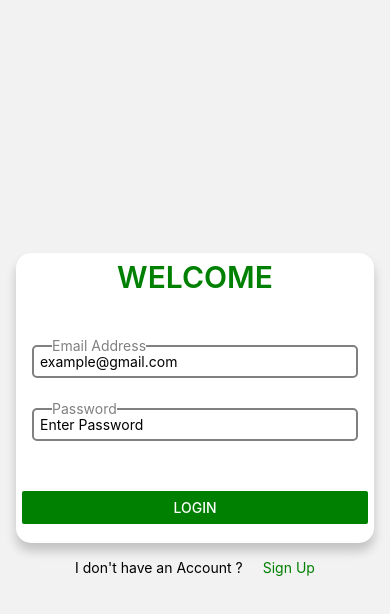
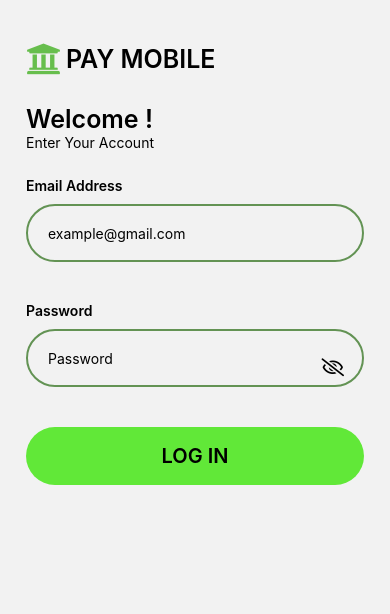
Before and after one commit to Sopulu920/paymentMobile, a React Native app: screen /Login in a window 390 px wide. Shown: the top 614 px of the page. Built offline with nearby package versions, Linux system fonts and the light colour scheme.

Commit message:
[ADD] login

```diff
--- a/component/Input/Input.tsx
+++ b/component/Input/Input.tsx
@@ -1,5 +1,7 @@
-import { View, Text, TextInput, StyleSheet, Platform } from "react-native"
+import { View, Text, TextInput, StyleSheet, Platform, Pressable } from "react-native"
+import FontAwesome5 from "react-native-vector-icons/FontAwesome5"
 import type { KeyboardTypeOptions } from "react-native";
+import { useState } from "react";
 
 interface InputProps {
     name?: string;
@@ -20,9 +22,12 @@ export const Input: React.FC<InputProps> = ({
     capitalizeFirstLetter = false,
     keyboardType,
 }) => {
+
+    // const [secure, setSecure] = useState(false)
+
     return (
         <View style={styles.container}>
-            {name ? (<Text style={styles.label}>{name}</Text>):(<></>)}
+            {name ? (<Text style={styles.label}>{name}</Text>) : (<></>)}
             <TextInput
                 style={styles.input}
                 placeholder={placeholder ?? `Enter ${name}`}
@@ -33,6 +38,23 @@ export const Input: React.FC<InputProps> = ({
                 autoCapitalize={capitalizeFirstLetter ? "words" : "none"}
                 keyboardType={keyboardType ? keyboardType : "default"}
             />
+            <Pressable
+                // onPress={ }
+            >
+                {secure &&
+                    (<View style={styles.eye}>
+                        {!secure ? (<FontAwesome5
+                            name="eye"
+                            size={18}
+                        />)
+                            :
+                            (<FontAwesome5
+                                name="eye-slash"
+                                size={18}
+                            />)}
+                    </View>)
+                }
+            </Pressable>
         </View>
     )
 }
@@ -40,25 +62,33 @@ export const Input: React.FC<InputProps> = ({
 const styles = StyleSheet.create({
 
     container: {
-        position: "relative",
-        margin: 10,
+        // position: "relative",
+        // margin: 10,
+        gap: 10,
     },
 
     label: {
-        color: "gray",
-        position: "absolute",
-        top: -8,
-        left: 20,
-        backgroundColor: "white",
-        zIndex: 2,
+        // color: "gray",
+        // position: "absolute",
+        // top: -8,
+        // left: 20,
+        // backgroundColor: "white",
+        // zIndex: 2,
+        fontWeight: 600,
     },
 
     input: {
         borderWidth: 2,
-        borderColor: "gray",
-        borderRadius: 5,
-        height: Platform.OS === "ios" ? 38 : "auto",
-        padding: 6,
+        borderColor: "#639354",
+        borderRadius: 50,
+        height: 58,
+        padding: 20,
+    },
+
+    eye: {
+        position: "absolute",
+        right: 20,
+        bottom: 20,
     },
 
 })
--- a/package.json
+++ b/package.json
@@ -20,6 +20,7 @@
     "react": "19.0.0",
     "react-native": "0.79.5",
     "react-native-chart-kit": "^6.12.0",
+    "react-native-linear-gradient": "^2.8.3",
     "react-native-safe-area-context": "5.4.0",
     "react-native-vector-icons": "^10.3.0",
     "react-redux": "^9.2.0"
--- a/screens/Login/Login.tsx
+++ b/screens/Login/Login.tsx
@@ -1,4 +1,6 @@
 import { View, StyleSheet, Text, Button, Dimensions, Pressable, KeyboardAvoidingView } from "react-native";
+import LinearGradient from "react-native-linear-gradient";
+import FontAwesome5 from 'react-native-vector-icons/FontAwesome5';
 import { Input } from "@/component";
 import { SafeAreaView } from "react-native-safe-area-context";
 import { useNavigation } from "@react-navigation/native";
@@ -58,6 +60,73 @@ export default function Login() {
                 style={{ width: "100%" }}
             >
 
+                <View style={styles.logoContainer}>
+
+                    <FontAwesome5
+                        name="university"
+                        size={35}
+                        color="#67BE4D"
+                    />
+
+                    <Text style={styles.logoText}>
+                        PAY MOBILE
+                    </Text>
+
+                </View>
+
+                <View style={styles.welcomeContainer}>
+
+                    <Text style={styles.welcomeText}>
+                        Welcome !
+                    </Text>
+                    <Text>
+                        Enter Your Account
+                    </Text>
+
+                </View>
+
+                <View style={styles.formContainer}>
+
+                    <Input
+                        name="Email Address"
+                        placeholder="example@gmail.com"
+                        value={email}
+                        onChangeText={setEmail}
+                    />
+
+                    <Input
+                        name="Password"
+                        placeholder="Password"
+                        value={password}
+                        onChangeText={setPassword}
+                        secure={true}
+                    />
+
+                    {/* <LinearGradient
+
+                    /> */}
+                    {/* <LinearGradient
+                        colors={['#ff7e5f', '#feb47b']}
+                        start={{ x: 0, y: 0 }}
+                        end={{ x: 1, y: 0 }}
+                        style={{ height: 100, width: '100%' }}
+                    >
+
+                    </LinearGradient> */}
+
+
+                    <Pressable
+                        style={styles.loginBtn}
+                    >
+
+                        <Text style={styles.loginText}>
+                            LOG IN
+                        </Text>
+
+                    </Pressable>
+
+                </View>
+                {/*
                 <View style={styles.formContainer}>
 
                     <Text style={styles.formTitle}>WELCOME</Text>
@@ -106,7 +175,7 @@ export default function Login() {
                         <Text style={styles.signUpText}>Sign Up</Text>
                     </Pressable>
 
-                </View>
+                </View> */}
 
             </KeyboardAvoidingView>
 
@@ -119,51 +188,87 @@ const { height: screenHeight } = Dimensions.get("window")
 const styles = StyleSheet.create({
     Container: {
         height: screenHeight,
-        padding: 16,
+        padding: 26,
+        // borderColor: "red",
+        // borderWidth: 2,
+        // justifyContent: "center",
+        // alignItems: "center",
+    },
+
+    logoContainer: {
+        flexDirection: "row",
+        alignItems: "center",
+        gap: 5,
+        marginTop: 14,
+    },
+
+    logoText: {
+        fontSize: 25,
+        fontWeight: 600,
+    },
+
+    welcomeContainer: {
+        marginVertical: 26,
+    },
+
+    welcomeText: {
+        fontSize: 25,
+        fontWeight: 600,
+    },
+
+    formContainer: {
+        gap: 30,
+        // borderRadius: 15,
+        // padding: 6,
+        // elevation: 15,
+        // width: "100%",
+        // backgroundColor: "white",
+        // shadowColor: '#000',
+        // shadowOffset: {
+        //     width: 0,
+        //     height: 8, // higher = more shadow below
+        // },
+        // shadowOpacity: 0.2,
+        // shadowRadius: 10.32,
+        // height: screenHeight * 0.5,
+    },
+
+    loginBtn: {
+        height: 58,
+        backgroundColor: "#61E838",
+        borderRadius: 50,
         justifyContent: "center",
         alignItems: "center",
     },
 
-    formContainer: {
-        borderRadius: 15,
-        padding: 6,
-        elevation: 15,
-        width: "100%",
-        backgroundColor: "white",
-        gap: 40,
-        shadowColor: '#000',
-        shadowOffset: {
-            width: 0,
-            height: 8, // higher = more shadow below
-        },
-        shadowOpacity: 0.2,
-        shadowRadius: 10.32,
-        // height: screenHeight * 0.5,
+    loginText: {
+        fontSize: 20,
+        fontWeight: 600,
     },
 
-    formField: {
-        gap: 10,
+    // formField: {
+    //     gap: 10,
 
-    },
+    // },
 
-    formTitle: {
-        fontSize: 30,
-        fontWeight: 600,
-        color: "green",
-        textAlign: "center"
-    },
+    // formTitle: {
+    //     fontSize: 30,
+    //     fontWeight: 600,
+    //     color: "green",
+    //     textAlign: "center"
+    // },
 
-    signUp: {
-        flexDirection: "row",
-        gap: 20,
-        margin: 16,
-        justifyContent: "center",
-    },
+    // signUp: {
+    //     flexDirection: "row",
+    //     gap: 20,
+    //     margin: 16,
+    //     justifyContent: "center",
+    // },
 
-    signUpText: {
-        // fontSize: 26,
-        color: "green"
-    },
+    // signUpText: {
+    //     // fontSize: 26,
+    //     color: "green"
+    // },
 
 })
 
```
Also changed, not shown: 1 other file (tests, documents, lock files or other folders).
